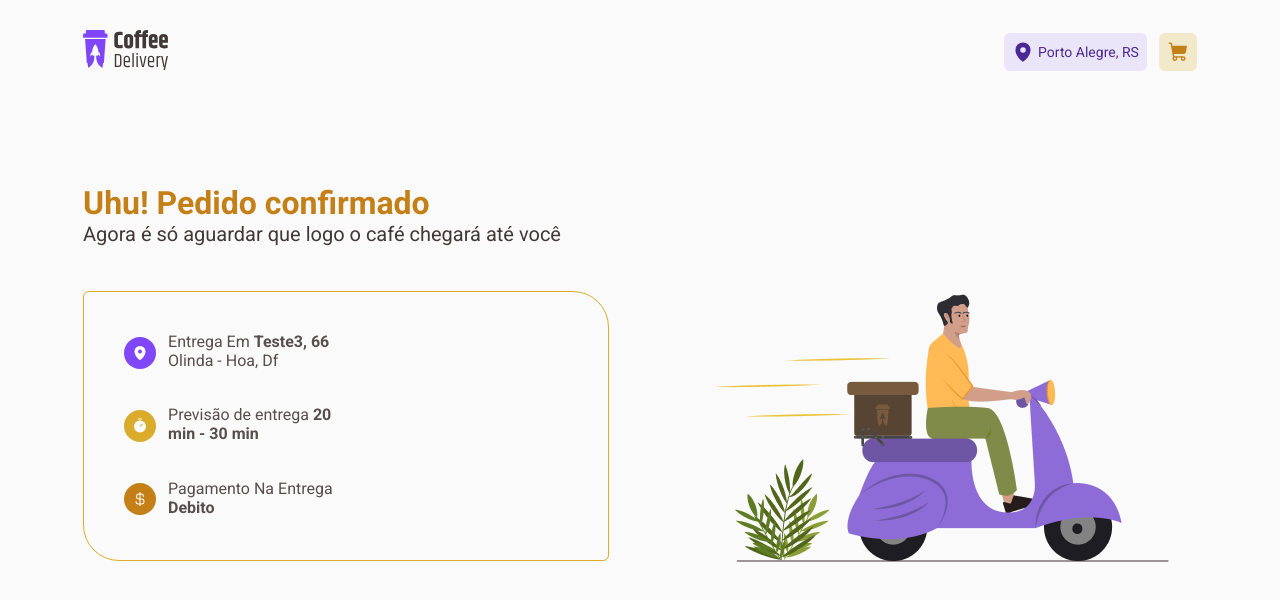
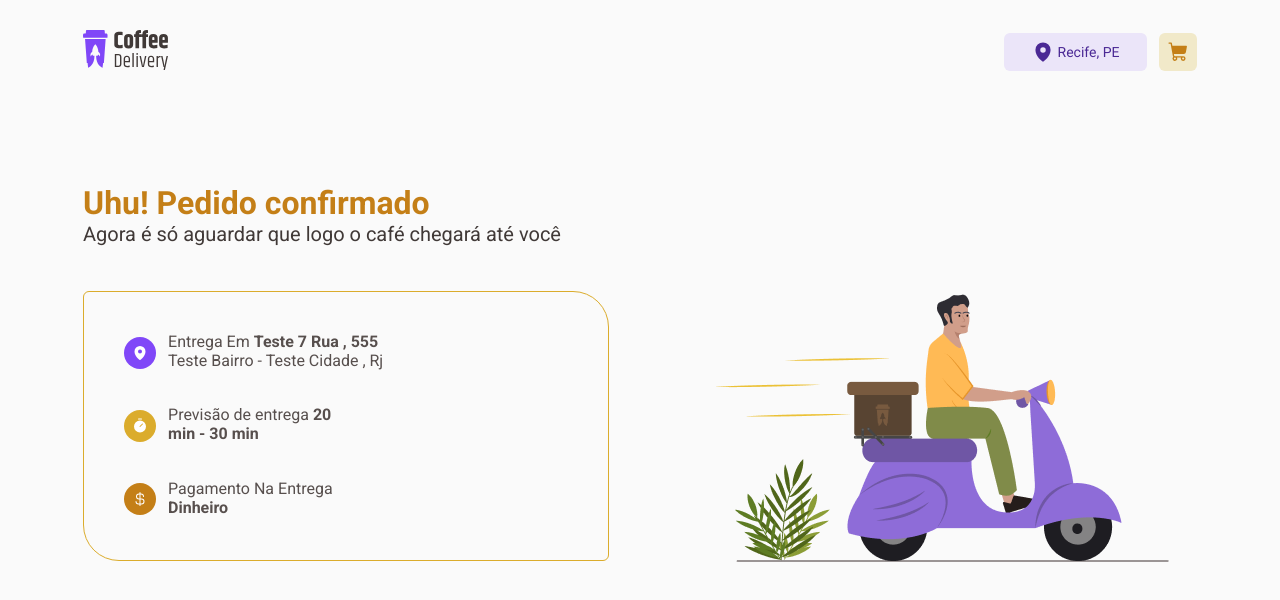
Before and after one commit to fagnersro/coffee-delivey, a React (Vite) app: page /success in a window 1280 px wide. Shown: the top 600 px of the page. Built offline with nearby package versions, Linux system fonts and the light colour scheme; data requests are answered from the project's data file; the HTML template or start-up script is replaced by a standard one.

Commit message:
Moving on to features - Finalizing redirection to success

```diff
--- a/server.json
+++ b/server.json
@@ -144,12 +144,12 @@
   "coffesBuyAdds": [],
   "coffeeDataSuccess": [
     {
-      "rua": "Teste3",
-      "numero": 66,
-      "bairro": "Olinda",
-      "cidade": "hoa",
-      "uf": "df",
-      "payType": "debito",
+      "rua": "Teste 7 Rua ",
+      "numero": 555,
+      "bairro": "Teste Bairro",
+      "cidade": "Teste cidade ",
+      "uf": "rj",
+      "payType": "dinheiro",
       "id": 1
     }
   ]
--- a/src/components/Navbar/index.tsx
+++ b/src/components/Navbar/index.tsx
@@ -23,7 +23,7 @@ export default function Navbar() {
         <ContainerActions>
           <BtnLocation>
             <MapPin size={22} weight="fill" />
-            Porto Alegre, RS
+            Recife, PE
           </BtnLocation>
           {coffeeSoldData.length <= 0 ? (
             <Link to={'checkout'}>
--- a/src/context/DataCoffeeContext.tsx
+++ b/src/context/DataCoffeeContext.tsx
@@ -35,6 +35,7 @@ interface CoffeeDataSuccess {
   cidade: string
   uf: string
   payType: string
+  id: number
 }
 
 interface DataCoffeeContextType {
@@ -70,23 +71,6 @@ export function DataCoffeeProvider({ children }: DataCoffeeProviderProps) {
   const [coffeeDataSuccess, setCoffeeDataSuccess] = useState<
     CoffeeDataSuccess[]
   >([])
-
-  const receiveCoffeeDataSuccess = useCallback(
-    async (data: CoffeeDataSuccess) => {
-      const { rua, numero, bairro, cidade, uf, payType } = data
-      const response = await api.post('coffeeDataSuccess', {
-        rua,
-        numero,
-        bairro,
-        cidade,
-        uf,
-        payType,
-      })
-
-      setCoffeeDataSuccess([response.data])
-    },
-    [],
-  )
 
   const fatchDataCoffee = useCallback(async () => {
     const response = await api.get('coffees')
@@ -147,6 +131,24 @@ export function DataCoffeeProvider({ children }: DataCoffeeProviderProps) {
     [fatchCoffeeSoldData],
   )
 
+  const receiveCoffeeDataSuccess = useCallback(
+    async (data: CoffeeDataSuccess) => {
+      const { rua, numero, bairro, cidade, uf, payType, id } = data
+      const response = await api.patch(`coffeeDataSuccess/${id}`, {
+        rua,
+        numero,
+        bairro,
+        cidade,
+        uf,
+        payType,
+        id,
+      })
+
+      setCoffeeDataSuccess([response.data])
+    },
+    [],
+  )
+
   useEffect(() => {
     fatchDataCoffee()
   }, [fatchDataCoffee])
--- a/src/pages/CheckOut/index.tsx
+++ b/src/pages/CheckOut/index.tsx
@@ -1,4 +1,5 @@
 import { Controller, useForm } from 'react-hook-form'
+import { useNavigate } from 'react-router-dom'
 import { zodResolver } from '@hookform/resolvers/zod'
 import * as zod from 'zod'
 
@@ -52,6 +53,7 @@ const newDataFormValidationSchema = zod.object({
   cidade: zod.string().min(1, 'Informe sua cidade'),
   uf: zod.string().min(2, 'Informe seu estado'),
   payType: zod.enum(['credito', 'debito', 'dinheiro']),
+  id: zod.number(),
 })
 
 type InputFormData = zod.infer<typeof newDataFormValidationSchema>
@@ -63,15 +65,15 @@ export default function Checkout() {
     {
       resolver: zodResolver(newDataFormValidationSchema),
       defaultValues: {
-        complemento: '', // opcional
+        complemento: '',
+        id: 1,
       },
     },
   )
-
+  const navigate = useNavigate()
   function handleDataIputs(data: InputFormData) {
-    console.log('consoleData' + data)
-    console.log(coffeeDataSuccess)
     receiveCoffeeDataSuccess(data)
+    return navigate('/success')
   }
   console.log(formState.errors)
   console.log(coffeeDataSuccess)
@@ -195,6 +197,7 @@ export default function Checkout() {
 
             <ContainerSelecionados>
               <FrameSelecionados />
+
               <BtnSubmit type="submit">Confirmar Pedido</BtnSubmit>
             </ContainerSelecionados>
           </FieldsetSelecionados>
--- a/src/pages/Success/index.tsx
+++ b/src/pages/Success/index.tsx
@@ -1,5 +1,6 @@
 import { CurrencyDollar, MapPin, Timer } from '@phosphor-icons/react'
 import Ilustration from '../../assets/Illustration.png'
+
 import {
   CardDelivery,
   CardForecast,
```
